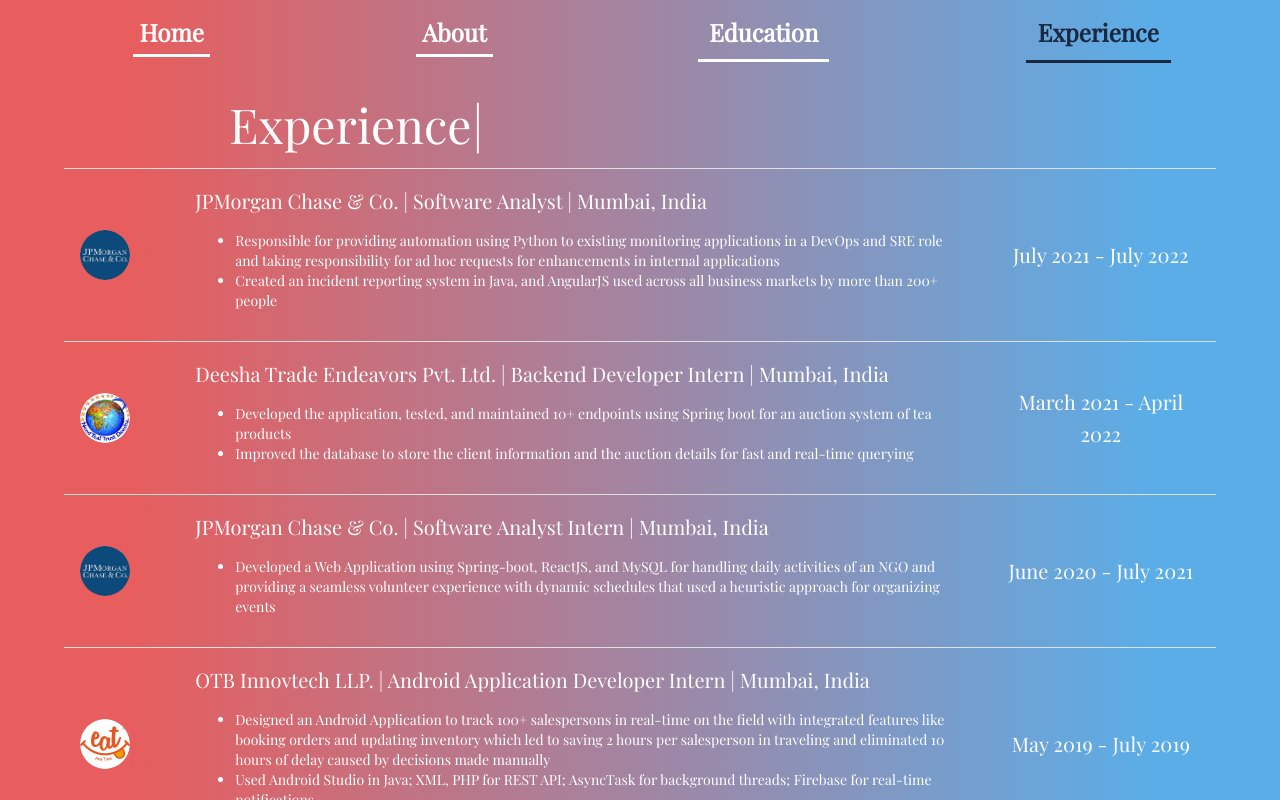
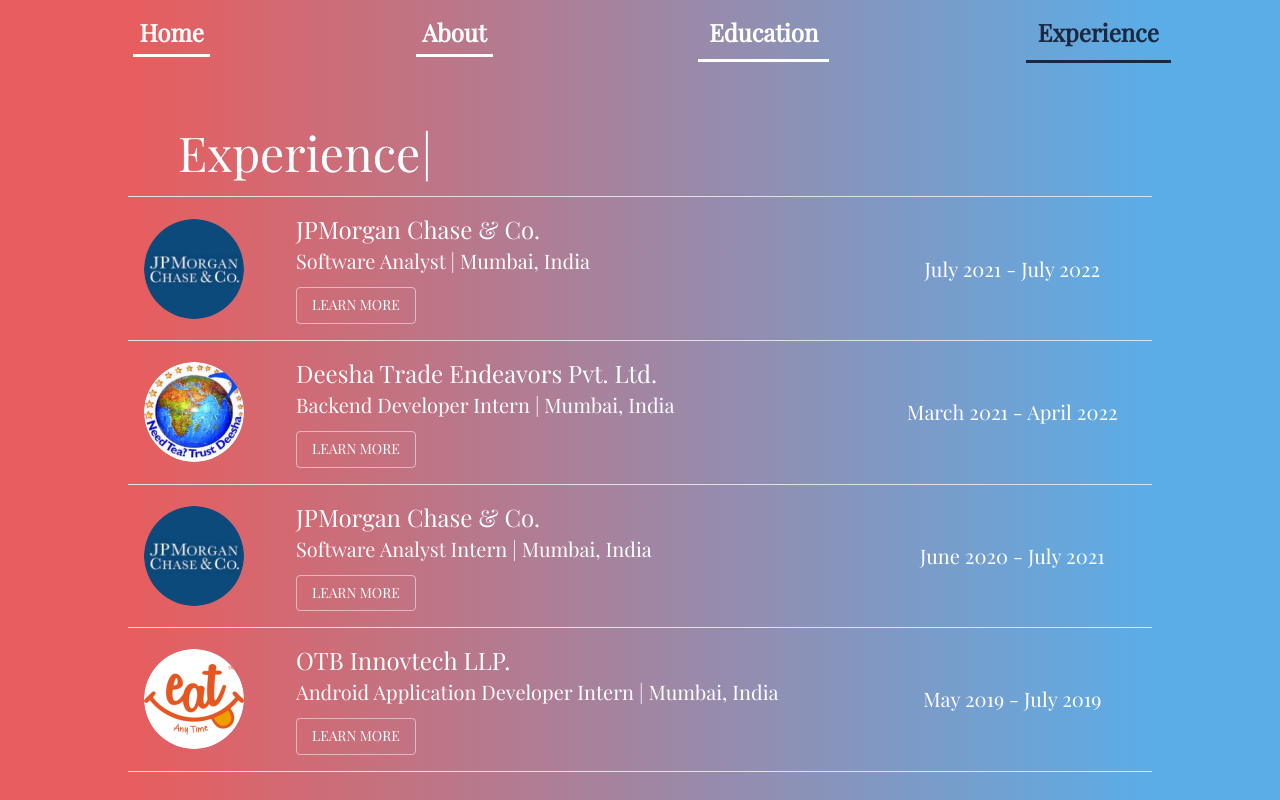
Before and after one commit to rachanac16/reflection, a React (Create React App) app: page /reflection/experience in a window 1280 px wide. Built offline with nearby package versions, Linux system fonts and the light colour scheme.

Commit message:
font change, experience made similar to education

```diff
--- a/src/index.css
+++ b/src/index.css
@@ -72,6 +72,11 @@ body {
   background-position: left top;
 }
 
+.MuiButtonBase-root:hover{
+  border-color: rgb(25, 40, 65);
+  background-color: rgb(25, 40, 65);
+  color: rgb(25, 40, 65);
+}
 
 .container {
   /* background-color: rgb(232, 93, 93); */
--- a/src/pages/Education.js
+++ b/src/pages/Education.js
@@ -59,7 +59,7 @@ function Education(){
                     <Typography variant='h4' align='center'>
                         {rows[universityIndex].degree}
                     </Typography>
-                    <Typography variant='h6' align='center'>
+                    <Typography variant='h5' align='center'>
                         {rows[universityIndex].date}
                     </Typography>
                 </div>
@@ -90,7 +90,8 @@ function Education(){
                     </div>
                 </div>
             </div>
-        </div>:
+        </div>
+        :
         <div className='container_full'>
             <div className='education_table'>
             <Table sx={{ maxWidth: '100%'}} aria-label="simple table">
@@ -115,16 +116,21 @@ function Education(){
                         <Avatar src={row.icon} sx={{height:'100px', width:'100px'}}/>
                     </TableCell>
                         <TableCell component="th" scope="row" style={{color:'white'}}>
-                            <Typography variant='h5'>
+                            <Typography variant='h4'>
                                 {row.universityName}
                             </Typography>
-                            <Typography variant='h6'>
+                            <Typography variant='h5'>
                                 {row.degree}
                             </Typography>
                             <Typography variant='h6' paddingBottom={"10px"}>
                                 {row.date}
                             </Typography>
-                            <Button variant="outlined" onClick={()=>onLearnMoreClick(row.universityIndex)}>Learn More</Button>
+                            <Button variant="outlined" onClick={()=>onLearnMoreClick(row.universityIndex)} sx={{
+                            ':hover': {
+                            bgcolor: 'secondary.main', // theme.palette.primary.main
+                            color: 'white',
+                            },
+                        }}>Learn More</Button>
                         </TableCell>
 
                     </TableRow>))
--- a/src/pages/Experience.js
+++ b/src/pages/Experience.js
@@ -1,37 +1,109 @@
-import { Avatar, Table, TableBody, TableCell, TableHead, TableRow, Typography } from '@mui/material';
-import React from 'react';
+import { Avatar, Table, TableBody, TableCell, TableHead, TableRow, Typography, Button, IconButton } from '@mui/material';
+import React, { useState } from 'react';
 import JPMorgan from './../assets/jpmc.png';
 import Deesha from './../assets/deesha.png';
 import OTB from './../assets/otb.png';
+import ArrowBackIcon from '@mui/icons-material/ArrowBack';
 import Typewriter from 'typewriter-effect';
 
-function createData(id, companyName, position, location, date, description, icon) {
-    return { id, companyName, position, location, date, description, icon};
+function createData(id, shortName, companyName, position, location, date, description, icon, skills) {
+    return { id, shortName, companyName, position, location, date, description, icon, skills};
 }
 const rows = [
-    createData(1, 'JPMorgan Chase & Co.', 'Software Analyst', 'Mumbai, India','July 2021 - July 2022',
+    createData(1, 'jpmc', 'JPMorgan Chase & Co.', 'Software Analyst', 'Mumbai, India','July 2021 - July 2022',
     ['Responsible for providing automation using Python to existing monitoring applications in a DevOps and SRE role and taking responsibility for ad hoc requests for enhancements in internal applications'
     ,
-     'Created an incident reporting system in Java, and AngularJS used across all business markets by more than 200+ people'], JPMorgan),
-    createData(2, 'Deesha Trade Endeavors Pvt. Ltd.', 'Backend Developer Intern', 'Mumbai, India','March 2021 - April 2022',
+     'Created an incident reporting system in Java, and AngularJS used across all business markets by more than 200+ people'], {"jpmc": JPMorgan}, "Python | Python Server Side | Java | Javascript | HTML | System Designs | Agile Methodologies | Scrum | CI\CD | Jules deployment"),
+    createData(2, 'deesha', 'Deesha Trade Endeavors Pvt. Ltd.', 'Backend Developer Intern', 'Mumbai, India','March 2021 - April 2022',
     ['Developed the application, tested, and maintained 10+ endpoints using Spring boot for an auction system of tea products'
     ,
-    'Improved the database to store the client information and the auction details for fast and real-time querying'], Deesha),
-    createData(3, 'JPMorgan Chase & Co.', 'Software Analyst Intern', 'Mumbai, India','June 2020 - July 2021',
-    ['Developed a Web Application using Spring-boot, ReactJS, and MySQL for handling daily activities of an NGO and providing a seamless volunteer experience with dynamic schedules that used a heuristic approach for organizing events'], JPMorgan),
-    createData(4, 'OTB Innovtech LLP.', 'Android Application Developer Intern', 'Mumbai, India','May 2019 - July 2019',
+    'Improved the database to store the client information and the auction details for fast and real-time querying'], {"deesha": Deesha}, "Spring Boot | Java | Design Patterns | REST API | React.js"),
+    createData(3, 'jpmc', 'JPMorgan Chase & Co.', 'Software Analyst Intern', 'Mumbai, India','June 2020 - July 2021',
+    ['Developed a Web Application using Spring-boot, ReactJS, and MySQL for handling daily activities of an NGO and providing a seamless volunteer experience with dynamic schedules that used a heuristic approach for organizing events'], {"jpmc": JPMorgan}, "Spring Boot | Java | React.js | HTML | Javascript"),
+    createData(4, 'otb', 'OTB Innovtech LLP.', 'Android Application Developer Intern', 'Mumbai, India','May 2019 - July 2019',
     ['Designed an Android Application to track 100+ salespersons in real-time on the field with integrated features like booking orders and updating inventory which led to saving 2 hours per salesperson in traveling and eliminated 10 hours of delay caused by decisions made manually'
     ,
-    'Used Android Studio in Java; XML, PHP for REST API; AsyncTask for background threads; Firebase for real-time notifications'], OTB),
+    'Used Android Studio in Java; XML, PHP for REST API; AsyncTask for background threads; Firebase for real-time notifications'], {"otb": OTB}, "Android Studio | Java | Firebase | Javascript | REST API"),
 ];
 
 function Experience(){
-    return <div className='tablecontainer' style={{display:'flex', alignItems:'center', justifyContent:'center', flexFlow:'wrap', maxHeight:'100%'}}>
-        <Table sx={{ maxWidth: '90%', overFlow:'auto'}} aria-label="simple table">
+
+    const [experienceIndex, setExperienceIndex] = useState(0);
+    const [learnMore, setLearnMore] = useState(false)
+
+
+    const onLearnMoreClick = (index) => {
+        setLearnMore(true);
+        setExperienceIndex(index-1);
+        console.log(rows[experienceIndex].icon);
+    }
+
+    const onGoBackClick = () => {
+        setLearnMore(false);
+    }
+
+    return <div style={{height:"100%", width:"100%", justifyContent:"center", alignItems:"center", display:"flex"}}>
+        {learnMore?<div className='home_container'>
+            <div className='container_left university_details_left'>
+                <div style={{justifyContent:"space-around", display:"flex", alignItems:"center", width:"100%", paddingBottom:"10px"}}>
+                    <div style={{position:"absolute", left:"25px"}}>
+                        <IconButton color="primary" onClick={()=>onGoBackClick()}>
+                            <ArrowBackIcon style={{fontSize:"50px"}}/>
+                        </IconButton>
+                    </div>
+                    <div style={{width:"100%", justifyContent:"center", alignItems:"center", display:"flex"}}>
+                        <Avatar src={rows[experienceIndex].icon[rows[experienceIndex].shortName]} sx={{height:'100px', width:'100px'}}/>
+                    </div>
+                </div>
+                {/* <div style={{height:"80px"}}></div> */}
+                <div>
+                    {/* <Avatar src={(rows[experienceIndex].shortUniversityName)==="cornell"?cornell:vjti} sx={{height:'100px', width:'100px'}}/> */}
+                </div>
+                <div>
+                    <Typography variant='h3' align='center'>
+                        {rows[experienceIndex].position}
+                    </Typography>
+                    <Typography variant='h4' align='center'>
+                        {rows[experienceIndex].companyName} {rows[experienceIndex].location}
+                    </Typography>
+                    <Typography variant='h5' align='center'>
+                        {rows[experienceIndex].date}
+                    </Typography>
+                </div>
+            </div>
+            <div className='container_right right_dim'>
+                <div className="flip-card">
+                    <div className='university_details_right'>
+                        <div className='flip-card-front slide_from_left'>
+                            <Typography variant='h3'>
+                                Highlight
+                            </Typography>
+                            <Typography variant='h6' align='left'>
+                                    <ul>
+                                    {rows[experienceIndex].description.map((desc)=>(
+                                        <li>{desc}</li>
+                                    ))}
+                                    </ul>
+                            </Typography>
+                        </div>
+                        <div className='flip-card-back'>
+                            <Typography variant='h3' padding="10px">
+                                Skills
+                            </Typography>
+                            <Typography variant='h6'>
+                                {rows[experienceIndex].skills}
+                            </Typography>
+                        </div>
+                    </div>
+                </div>
+            </div>
+        </div>
+        :
+        <div className='tablecontainer' style={{display:'flex', alignItems:'center', justifyContent:'center', width:"80%"}}>
+        <Table sx={{ maxWidth: '100%', overFlow:'auto'}} aria-label="simple table">
             <TableHead>
                 <TableRow>
-                <TableCell></TableCell>
-                    <TableCell style={{color:'white', width:'70%', paddingLeft:'50px'}}>
+                    <TableCell style={{color:'white', paddingLeft:'50px'}} colSpan={"3"}>
                         <Typography variant='h3' ali>
                             <Typewriter
                             onInit={(typewriter) => {
@@ -40,7 +112,6 @@ function Experience(){
                             />
                         </Typography>
                     </TableCell>
-                    <TableCell align="center" style={{color:'white', width:'20%'}}><Typography variant='h4'></Typography></TableCell>
                 </TableRow>
             </TableHead>
 
@@ -49,61 +120,33 @@ function Experience(){
                 <TableRow
                 key={row.id}
                 >
-                    <TableCell component="th" scope="row" style={{color:'white'}}><Avatar src={row.icon} sx={{height:'60%', width:'60%'}}/></TableCell>
+                    <TableCell component="th" scope="row" style={{color:'white'}}><Avatar src={row.icon[row.shortName]} sx={{height:'100px', width:'100px'}}/></TableCell>
                     <TableCell component="th" scope="row" style={{color:'white'}}>
-                        <Typography variant='h6'>
-                            {row.companyName} | {row.position} | {row.location}
+                        <Typography variant='h5'>
+                            {row.companyName}
                         </Typography>
-                        <Typography  variant='body'>
-                            <ul>
-                            {row.description.map((d)=>(
-                                <li>
-                                    {d}
-                                </li>
-                            ))}
-                            </ul>
+                        <Typography variant='h6' paddingBottom={"10px"}>
+                            {row.position} | {row.location}
                         </Typography>
-                        {/* <Typography variant='h6'>
-                        {row.position} | {row.location}
-                        </Typography> */}
-
+                        <Button variant="outlined" onClick={()=>onLearnMoreClick(row.id)} sx={{
+                            ':hover': {
+                            bgcolor: 'secondary.main', // theme.palette.primary.main
+                            color: 'white',
+                            },
+                        }}>Learn More</Button>
                     </TableCell>
                     <TableCell component="th" align="center" scope="row" style={{color:'white'}}><Typography variant='h6'>
                             {row.date}
                     </Typography></TableCell>
 
                 </TableRow>
-                {/* <TableRow>
-                    <TableCell colSpan={2} component="th" align="left" scope="row" style={{color:'white'}}>
-                    <Typography  variant='body'>
-                            <ul>
-                            {row.description.map((d)=>(
-                                <li>
-                                    {d}
-                                </li>
-                            ))}
-                            </ul>
-                        </Typography>
-                    </TableCell>
-                </TableRow> */}
-                {/* <TableRow>
-                    <TableCell component="th" align="left" scope="row" style={{color:'white'}} colSpan={3}>
-                        <Typography  variant='body'>
-                            <ul>
-                            {row.description.map((d)=>(
-                                <li>
-                                    {d}
-                                </li>
-                            ))}
-                            </ul>
-                        </Typography>
-                    </TableCell>
-                </TableRow> */}
                 </TableBody>
                 ))
             }
 
         </Table>
+    </div>
+        }
     </div>;
 }
 
```
